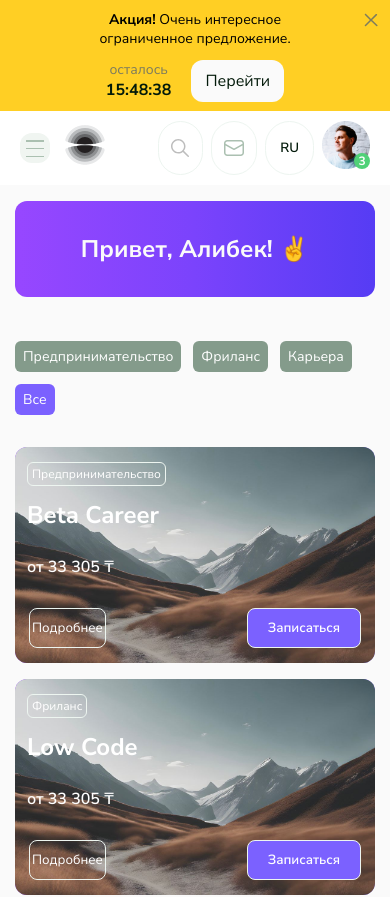
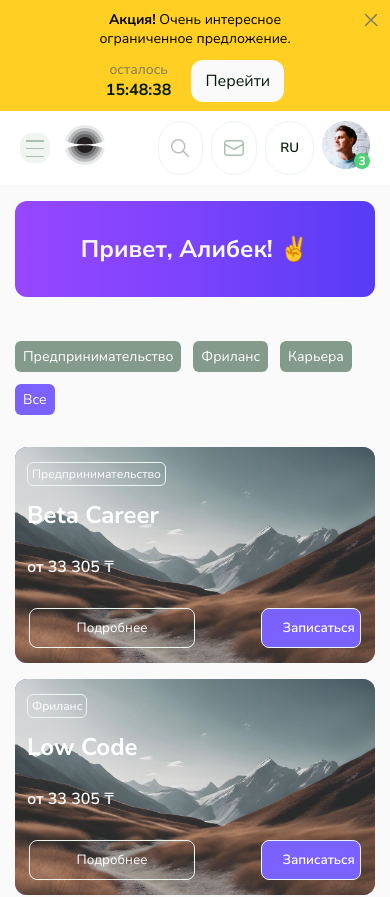
Before and after one commit to Azamat32/AstanaHub, a Vue app: page / in a window 390 px wide. Shown: the top 897 px of the page. Built offline with nearby package versions, Linux system fonts and the light colour scheme.

Commit message:
change slider card:(

```diff
--- a/src/components/SliderCard/SliderCard.vue
+++ b/src/components/SliderCard/SliderCard.vue
@@ -199,6 +199,12 @@ export default {
 }
 
 @media (max-width: 480px) {
+  .slider_item_button .btn{
+    width: 50%;
+  }
+  .slider_register_btn{
+    width: 30%;
 
+  }
 }
 </style>
```
